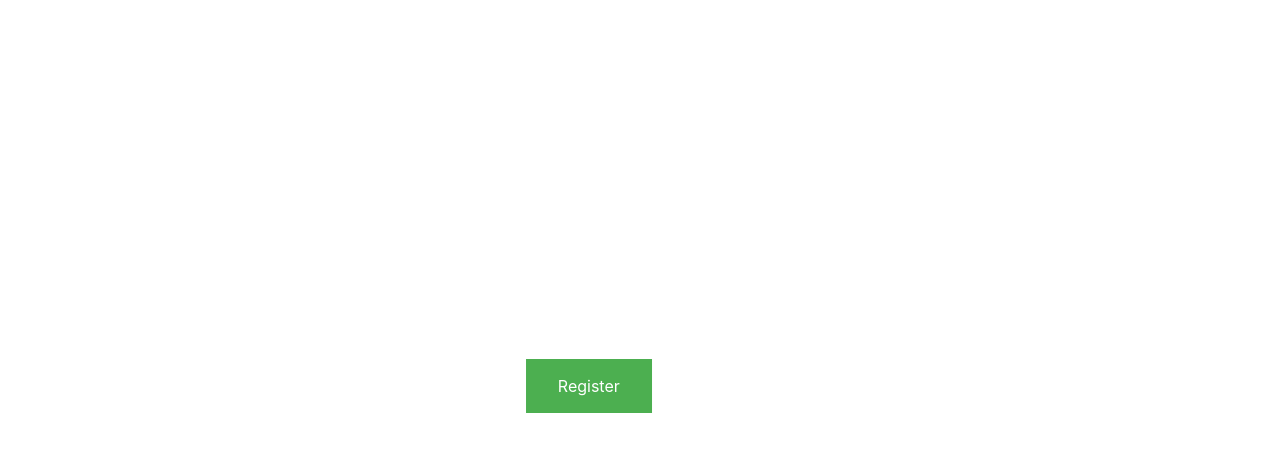
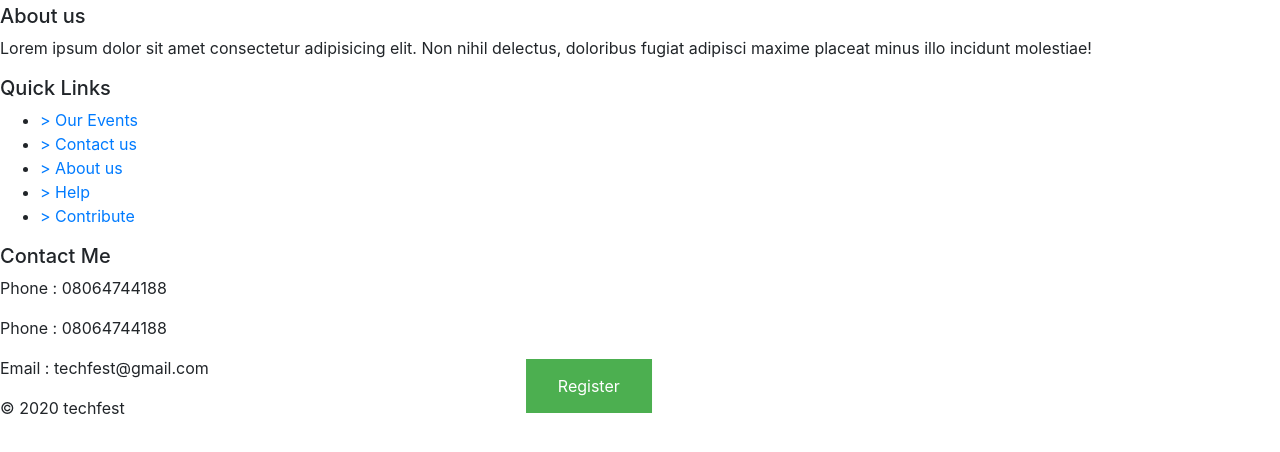
Before and after one commit to ShivanshSaxena166/TECHHOME-PAGE, a plain HTML site: page index.html in a window 1280 px wide. Shown: the part 206-658 px from the top of the page. Drawn offline with nearby package versions, Linux system fonts and the light colour scheme.

Commit message:
Update index.html

```diff
--- a/index.html
+++ b/index.html
@@ -82,16 +82,40 @@
       </div>
 
     </section>
+    <section id="hero">
+      <video autoplay  loop muted id="myVideo">
+        <source src="videoplayback.mp4" type="video/mp4" class="video" height="device-height">
+      </video>
+      <div class="button">Register</div>
+    </section>
 
-
-    <video autoplay  loop muted id="myVideo">
-      <source src="videoplayback.mp4" type="video/mp4" class="video" height="device-height">
-    </video>
-
-
-    <div class="button">Register</div>
-
-
+    <footer>
+      <section id="main">
+        <div id="footer-coloumn1" class="coloumn">
+            <h5>About us</h5>
+            <p>Lorem ipsum dolor sit amet consectetur adipisicing elit. Non nihil delectus, doloribus fugiat adipisci maxime placeat minus illo incidunt molestiae!</p>
+        </div>
+        <div id="footer-coloumn2" class="coloumn">
+            <h5>Quick Links</h5>
+            <ul>
+                <li><a href="#">> Our Events</a></li>
+                <li><a href="#">> Contact us</a></li>
+                <li><a href="#">> About us</a></li>
+                <li><a href="#">> Help</a></li>
+                <li><a href="#">> Contribute</a></li>
+            </ul>
+        </div>
+        <div id="footer-coloumn3" class="coloumn">
+            <h5>Contact Me</h5>
+            <p>Phone : 08064744188</p>
+            <p>Phone : 08064744188</p>
+            <p>Email : techfest@gmail.com</p>
+        </div>
+      </section>
+      <section id="copyright">
+        <p>&copy; 2020 techfest</p>
+      </section>
+    </footer>
     <script>
       function myFunction() {
         var x = document.getElementById("myTopnav");
```
